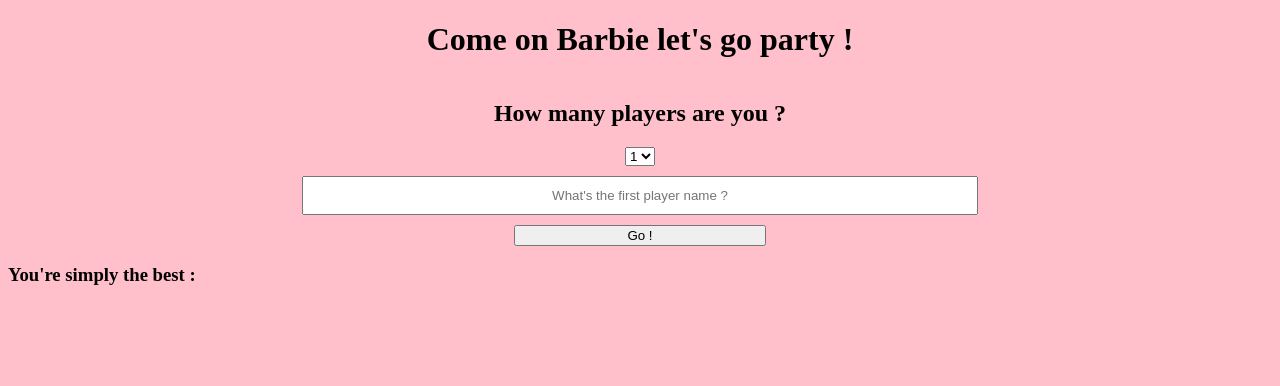
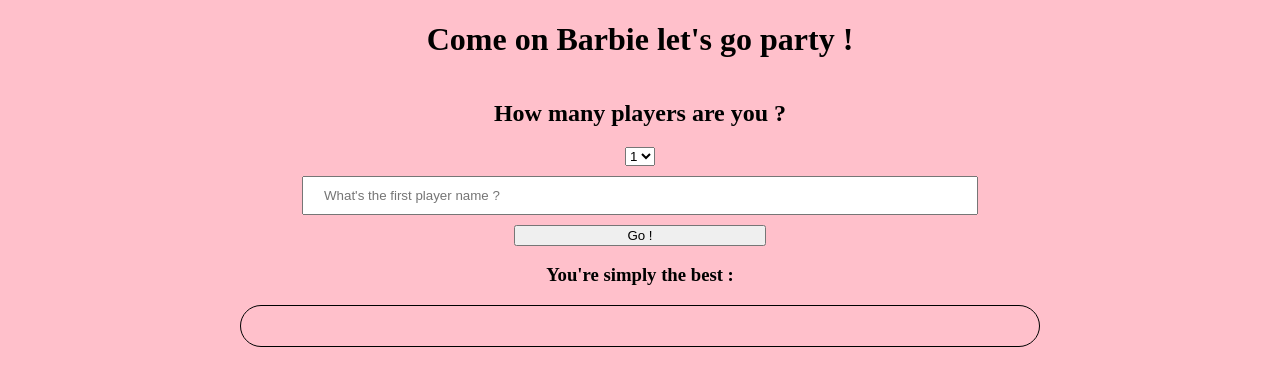
Before and after one commit to Arkayve/come-on-barbie-let-s-go-party, a PHP site: page / in a window 1280 px wide. Shown: the top 386 px of the page. Run offline with PHP 8.4, Linux system fonts and the light colour scheme.

Commit message:
add some style to my best scores list

```diff
--- a/assets/css/style.css
+++ b/assets/css/style.css
@@ -6,9 +6,6 @@
 
 body {
     background-color: pink;
-}
-
-h1 {
     text-align: center;
 }
 
@@ -20,7 +17,6 @@ h1 {
 }
 
 .player-name {
-    text-align: center;
     width: 50%;
     padding: 10px 20px;
     margin: 10px;
@@ -29,3 +25,12 @@ h1 {
 .btn-choice {
     width: 20%;
 }
+
+ol {
+    width: 60%;
+    margin: auto;
+    padding: 20px;
+    border: solid black 1px;
+    border-radius: 50px;
+    list-style-type: none;
+}
--- a/assets/js/script.js
+++ b/assets/js/script.js
@@ -72,8 +72,9 @@ function displayBestScores() {
         const ranking = document.getElementById('ranking');
         ranking.innerHTML = '';
 
-        scores.forEach((score) => {
-            const playerInfo = `${score.name} - Score: ${score.score} - Temps: ${score.time}`;
+        scores.forEach((score, index) => {
+            const rank = index + 1;
+            const playerInfo = `${rank}. ${score.name} - Score: ${score.score} - Time: ${score.time}`;
             const listItem = document.createElement('li');
             listItem.textContent = playerInfo;
             ranking.appendChild(listItem);
```
